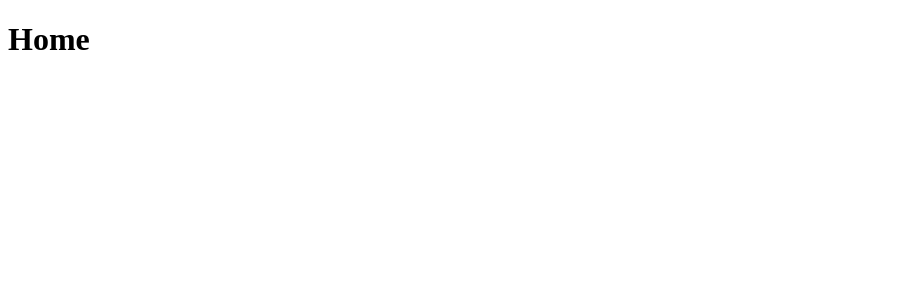
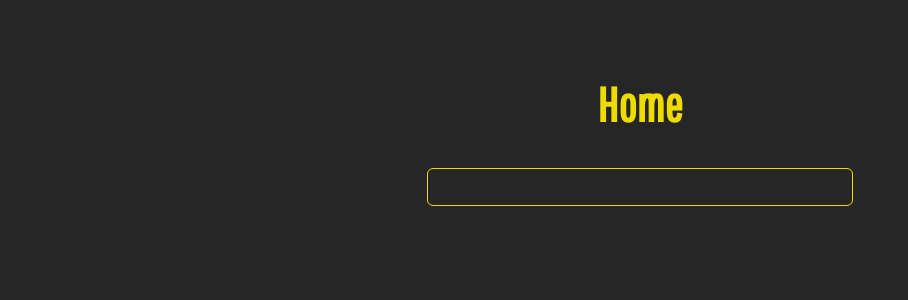
Before and after one commit to snchl/fastory_test, a Next.js app in the folder client/: page / in a window 1280 px wide. Shown: the top 300 px of the page, without its empty margins (0-908 px from the left). Built offline with nearby package versions, Linux system fonts and the light colour scheme.

Commit message:
feat: search input + result list component (wip) + tailwindcss install

```diff
--- /dev/null
+++ b/client/components/Search.tsx
@@ -0,0 +1,20 @@
+import { ChangeEventHandler, useState } from 'react';
+
+const Search = () => {
+  const [searchQuery, setSearchQuery] = useState('');
+
+  const handleSearchChange = (target: HTMLInputElement) => {
+    setSearchQuery(target.value);
+  };
+
+  return (
+    <input
+      type='text'
+      className='flex-1 w-full px-2 py-1 text-lg text-white bg-transparent border rounded-md outline-none border-sw-yellow ring-1 ring-transparent hover:ring-sw-yellow focus:ring-sw-yellow'
+      value={searchQuery}
+      onChange={(event) => handleSearchChange(event.target as HTMLInputElement)}
+    />
+  );
+};
+
+export default Search;
--- /dev/null
+++ b/client/components/SearchResultList.tsx
@@ -0,0 +1,5 @@
+const SearchResultList = () => {
+  return <div></div>;
+};
+
+export default SearchResultList;
--- a/client/package.json
+++ b/client/package.json
@@ -18,5 +18,10 @@
     "react": "18.2.0",
     "react-dom": "18.2.0",
     "typescript": "4.9.3"
+  },
+  "devDependencies": {
+    "autoprefixer": "^10.4.13",
+    "postcss": "^8.4.19",
+    "tailwindcss": "^3.2.4"
   }
 }
--- a/client/pages/_app.tsx
+++ b/client/pages/_app.tsx
@@ -1,6 +1,12 @@
 import '../styles/globals.css';
 import type { AppProps } from 'next/app';
 
-export default function App({ Component, pageProps }: AppProps) {
-  return <Component {...pageProps} />;
-}
+const App = ({ Component, pageProps }: AppProps) => {
+  return (
+    <div className='flex h-screen pt-20'>
+      <Component {...pageProps} />
+    </div>
+  );
+};
+
+export default App;
--- a/client/pages/index.tsx
+++ b/client/pages/index.tsx
@@ -1,7 +1,14 @@
-export default function Home() {
+import Search from '../components/Search';
+
+const Home = () => {
   return (
-    <div>
-      <h1>Home</h1>
+    <div className='flex flex-col items-center flex-1 gap-y-10'>
+      <h1 className='text-5xl font-bold'>Home</h1>
+      <div className='w-1/3'>
+        <Search />
+      </div>
     </div>
   );
-}
+};
+
+export default Home;
--- /dev/null
+++ b/client/postcss.config.js
@@ -0,0 +1,6 @@
+module.exports = {
+  plugins: {
+    tailwindcss: {},
+    autoprefixer: {},
+  },
+}
--- a/client/styles/globals.css
+++ b/client/styles/globals.css
@@ -0,0 +1,10 @@
+@import url('https://fonts.googleapis.com/css2?family=Pathway+Gothic+One&display=swap');
+
+@tailwind base;
+@tailwind components;
+@tailwind utilities;
+
+html {
+  @apply bg-neutral-800 text-sw-yellow;
+  font-family: 'Pathway Gothic One', sans-serif;
+}
--- /dev/null
+++ b/client/tailwind.config.js
@@ -0,0 +1,15 @@
+/** @type {import('tailwindcss').Config} */
+module.exports = {
+  content: [
+    './pages/**/*.{js,ts,jsx,tsx}',
+    './components/**/*.{js,ts,jsx,tsx}',
+  ],
+  theme: {
+    extend: {
+      colors: {
+        'sw-yellow': '#EEDB00',
+      },
+    },
+  },
+  plugins: [],
+};
--- a/package.json
+++ b/package.json
@@ -2,7 +2,8 @@
   "name": "fastory-test",
   "main": "lib/index.js",
   "scripts": {
-    "dev:api": "concurrently \"npx tsc --watch\" \"nodemon -q ./lib/index.js\""
+    "dev:api": "concurrently \"npx tsc --watch\" \"nodemon -q ./lib/index.js\"",
+    "dev:client": "yarn --cwd ./client dev"
   },
   "dependencies": {
     "@hapi/hapi": "^21.1.0",
```
